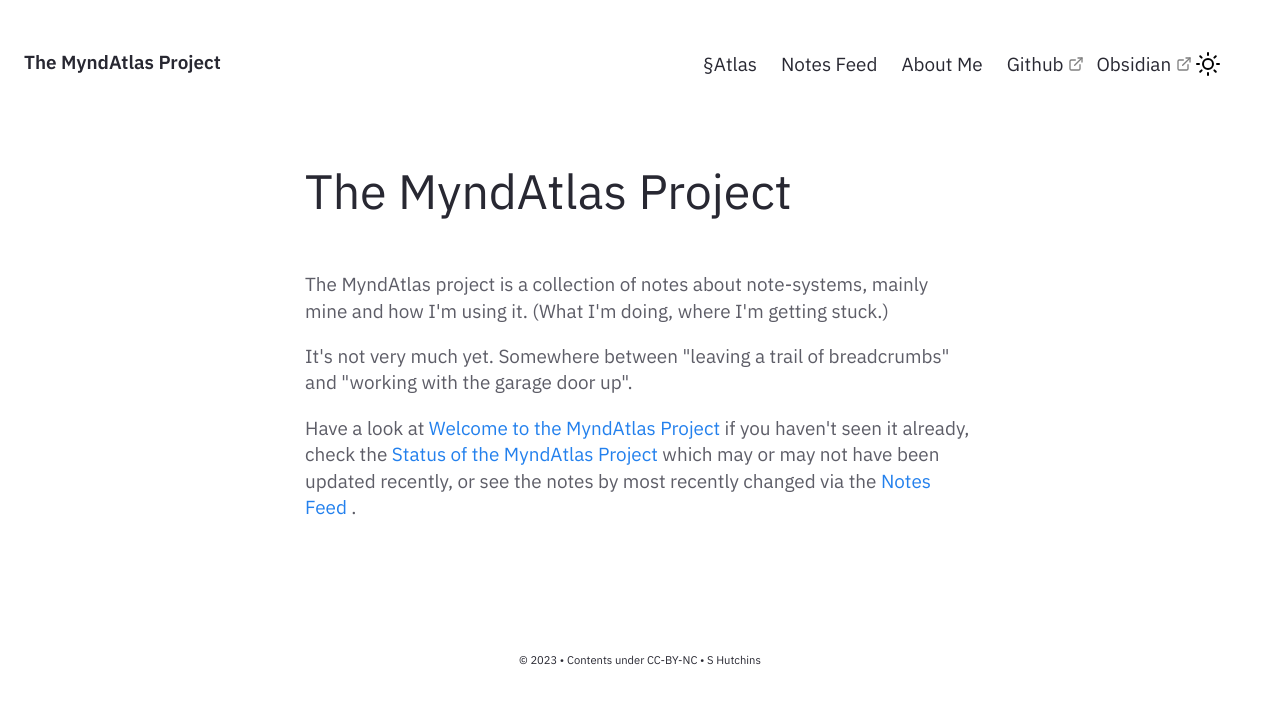
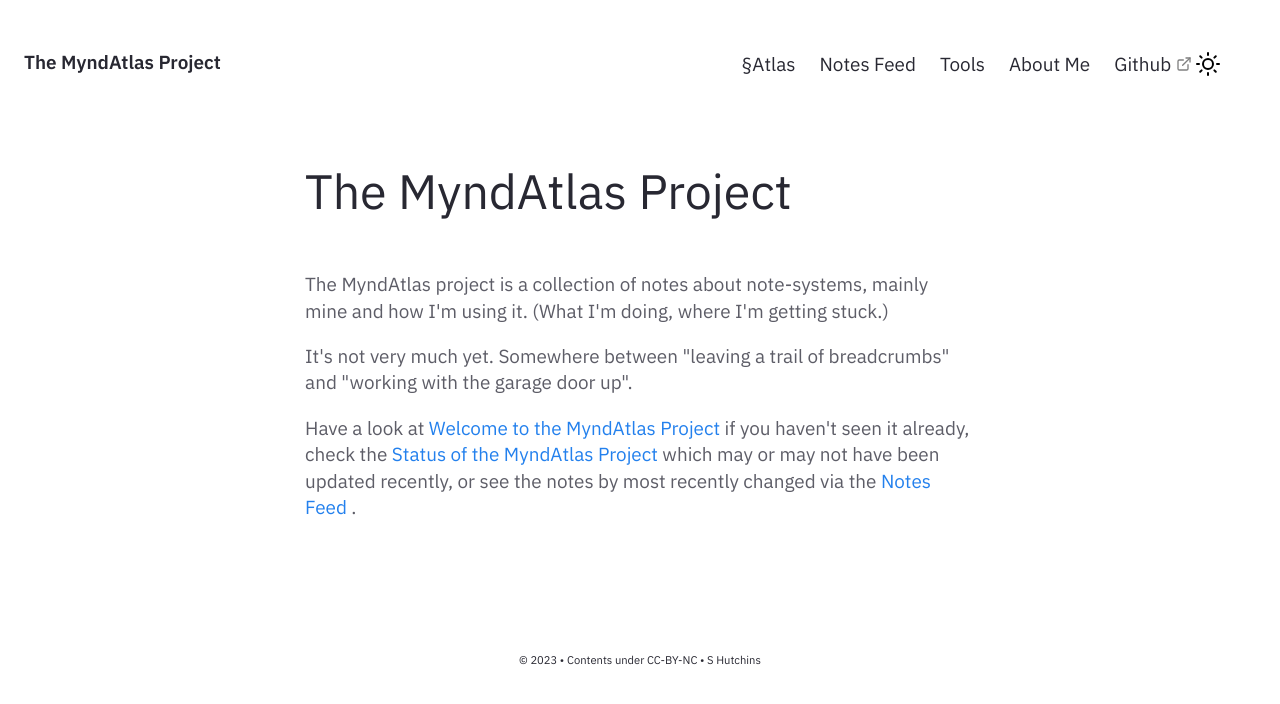
Before and after one commit to myndatlas/myndatlas.github.io, a Jekyll site: the page built from pages/index.md, in a window 1280 px wide. Shown: the top 704 px of the page. Built offline with Jekyll 4.4.1, drawn with Linux system fonts in a browser that asks for light colours.

Commit message:
Update Nav.html

```diff
--- a/_includes/Nav.html
+++ b/_includes/Nav.html
@@ -59,15 +59,15 @@
           <a href="{{'/notes' | relative_url}}" class="navbar-item">
           Notes Feed
         </a>
+        <a href="../post/tools" class="navbar-item">
+            Tools
+          </a>
         <a href="../post/about-me" class="navbar-item">
           About Me
         </a>
         <a href="https://github.com/myndatlas/myndatlas.github.io" target="_blank" class="navbar-item">
           Github
           </a>
-        <a href="https://obsidian.md/"  target="_blank" class="navbar-item">
-          Obsidian
-        </a>
       </div>
       <div class="navbar-end is-hidden-mobile" onclick="modeSwitcher()" >
         <div class="navbar-item">
```
